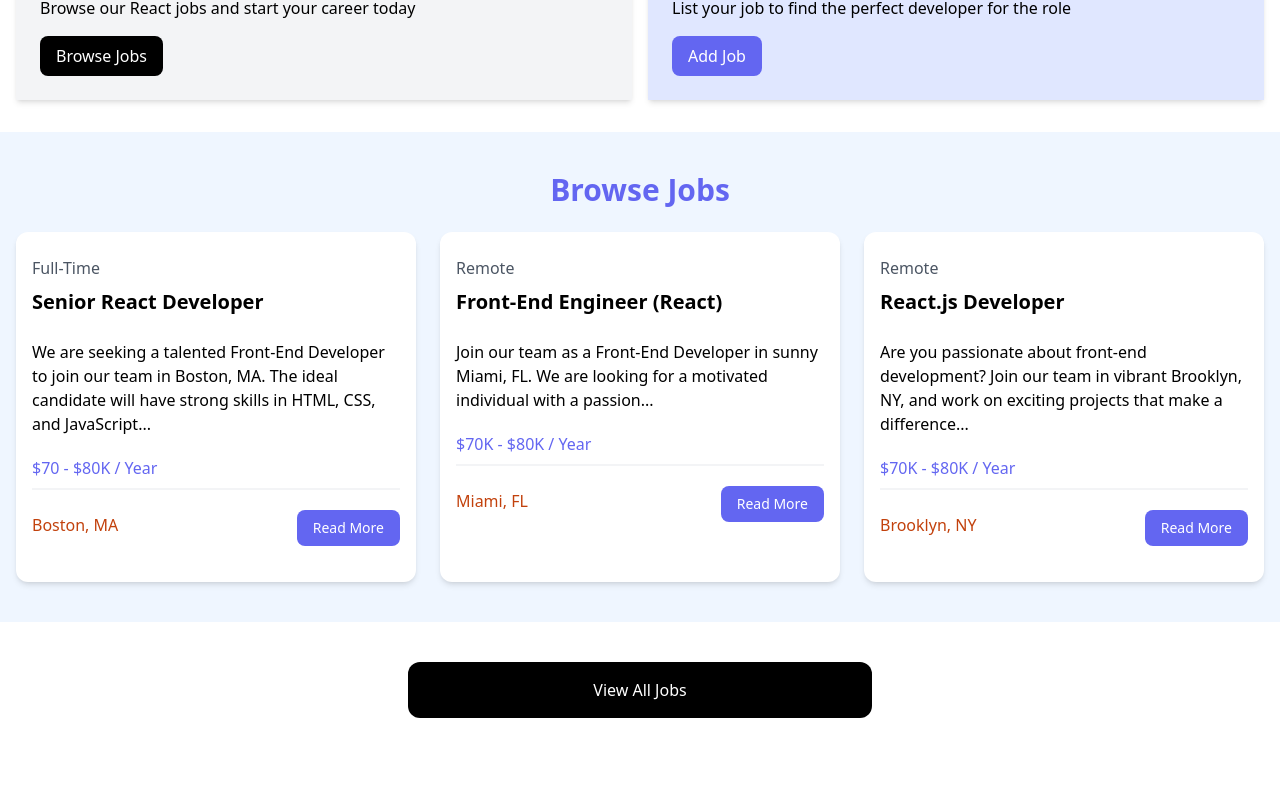
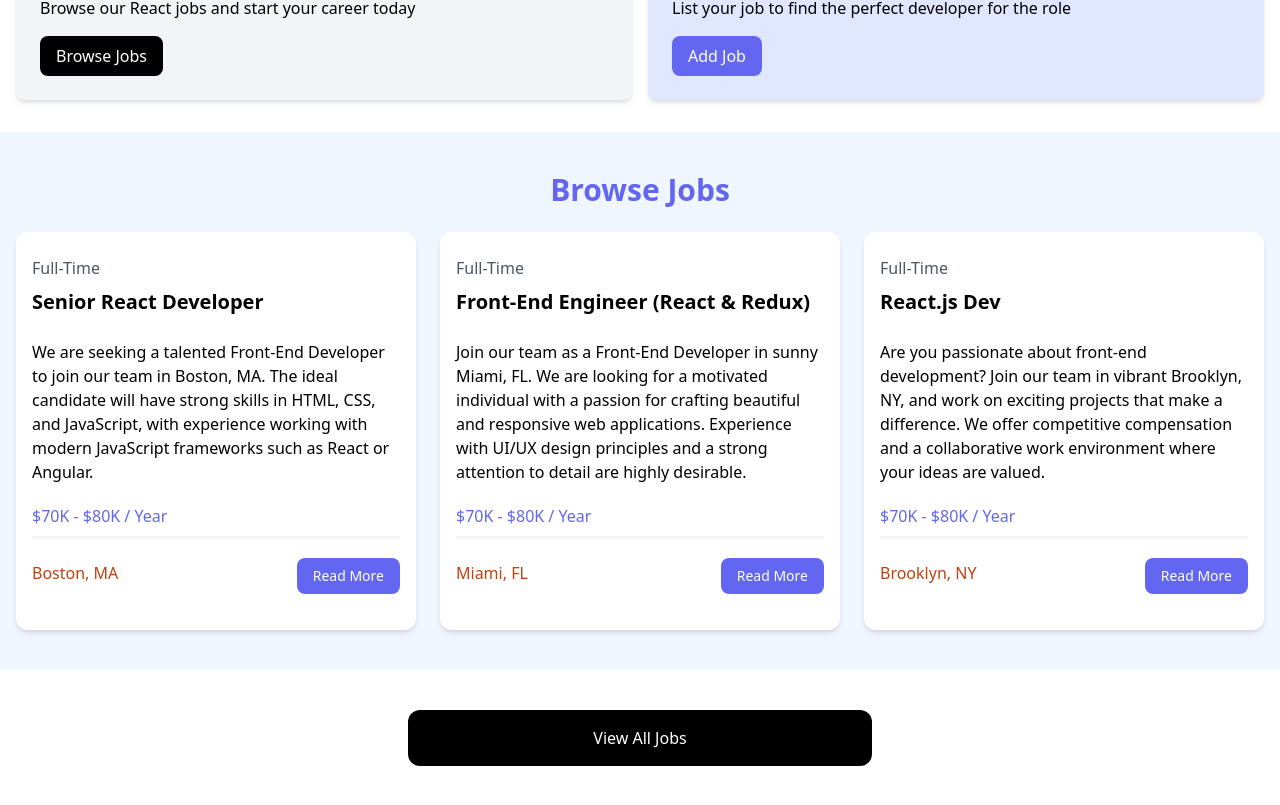
Before and after one commit to IconicAlok/react-demo, a React (Vite) app: page /jobs in a window 1280 px wide. Shown: the part 477-1282 px from the top of the page. Before the commit the page ends 1235 px from the top, so only its background shows below. Built offline with nearby package versions, Linux system fonts and the light colour scheme.

Commit message:
React development

```diff
--- a/src/App.jsx
+++ b/src/App.jsx
@@ -1,130 +1,17 @@
 import Navbar from "./component/Navbar";
 import Hero from "./component/Hero";
 import HomeCards from "./component/HomeCards";
+import JobsListings from "./component/JobsListings";
+import ViewAllJobs from "./component/ViewAllJobs";
 function App() {
   return (
-    <div>
+    <>
       <Navbar />
       <Hero />
       <HomeCards />
-
-      {/* <!-- Browse Jobs --> */}
-      <section className="bg-blue-50 px-4 py-10">
-        <div className="container-xl lg:container m-auto">
-          <h2 className="text-3xl font-bold text-indigo-500 mb-6 text-center">
-            Browse Jobs
-          </h2>
-          <div className="grid grid-cols-1 md:grid-cols-3 gap-6">
-            {/* <!-- Job Listing 1 --> */}
-            <div className="bg-white rounded-xl shadow-md relative">
-              <div className="p-4">
-                <div className="mb-6">
-                  <div className="text-gray-600 my-2">Full-Time</div>
-                  <h3 className="text-xl font-bold">Senior React Developer</h3>
-                </div>
-
-                <div className="mb-5">
-                  We are seeking a talented Front-End Developer to join our team
-                  in Boston, MA. The ideal candidate will have strong skills in
-                  HTML, CSS, and JavaScript...
-                </div>
-
-                <h3 className="text-indigo-500 mb-2">$70 - $80K / Year</h3>
-
-                <div className="border border-gray-100 mb-5"></div>
-
-                <div className="flex flex-col lg:flex-row justify-between mb-4">
-                  <div className="text-orange-700 mb-3">
-                    <i className="fa-solid fa-location-dot text-lg"></i>
-                    Boston, MA
-                  </div>
-                  <a
-                    href="job.html"
-                    className="h-[36px] bg-indigo-500 hover:bg-indigo-600 text-white px-4 py-2 rounded-lg text-center text-sm"
-                  >
-                    Read More
-                  </a>
-                </div>
-              </div>
-            </div>
-            {/* <!-- Job Listing 2 --> */}
-            <div className="bg-white rounded-xl shadow-md relative">
-              <div className="p-4">
-                <div className="mb-6">
-                  <div className="text-gray-600 my-2">Remote</div>
-                  <h3 className="text-xl font-bold">
-                    Front-End Engineer (React)
-                  </h3>
-                </div>
-
-                <div className="mb-5">
-                  Join our team as a Front-End Developer in sunny Miami, FL. We
-                  are looking for a motivated individual with a passion...
-                </div>
-
-                <h3 className="text-indigo-500 mb-2">$70K - $80K / Year</h3>
-
-                <div className="border border-gray-100 mb-5"></div>
-
-                <div className="flex flex-col lg:flex-row justify-between mb-4">
-                  <div className="text-orange-700 mb-3">
-                    <i className="fa-solid fa-location-dot text-lg"></i>
-                    Miami, FL
-                  </div>
-                  <a
-                    href="job.html"
-                    className="h-[36px] bg-indigo-500 hover:bg-indigo-600 text-white px-4 py-2 rounded-lg text-center text-sm"
-                  >
-                    Read More
-                  </a>
-                </div>
-              </div>
-            </div>
-            {/* <!-- Job Listing 3 --> */}
-            <div className="bg-white rounded-xl shadow-md relative">
-              <div className="p-4">
-                <div className="mb-6">
-                  <div className="text-gray-600 my-2">Remote</div>
-                  <h3 className="text-xl font-bold">React.js Developer</h3>
-                </div>
-
-                <div className="mb-5">
-                  Are you passionate about front-end development? Join our team
-                  in vibrant Brooklyn, NY, and work on exciting projects that
-                  make a difference...
-                </div>
-
-                <h3 className="text-indigo-500 mb-2">$70K - $80K / Year</h3>
-
-                <div className="border border-gray-100 mb-5"></div>
-
-                <div className="flex flex-col lg:flex-row justify-between mb-4">
-                  <div className="text-orange-700 mb-3">
-                    <i className="fa-solid fa-location-dot text-lg"></i>
-                    Brooklyn, NY
-                  </div>
-                  <a
-                    href="job.html"
-                    className="h-[36px] bg-indigo-500 hover:bg-indigo-600 text-white px-4 py-2 rounded-lg text-center text-sm"
-                  >
-                    Read More
-                  </a>
-                </div>
-              </div>
-            </div>
-          </div>
-        </div>
-      </section>
-
-      <section className="m-auto max-w-lg my-10 px-6">
-        <a
-          href="jobs.html"
-          className="block bg-black text-white text-center py-4 px-6 rounded-xl hover:bg-gray-700"
-        >
-          View All Jobs
-        </a>
-      </section>
-    </div>
+      <JobsListings />
+      <ViewAllJobs />
+    </>
   );
 }
 
--- a/src/component/Card.jsx
+++ b/src/component/Card.jsx
@@ -1,5 +1,5 @@
 const Card = ({ children, bg = "bg-gray-100" }) => {
-  return <div className={`${bg} p-6 rounded-log shadow-md`}>{children}</div>;
+  return <div className={`${bg} p-6 rounded-lg shadow-md`}>{children}</div>;
 };
 
 export default Card;
--- /dev/null
+++ b/src/component/JobListing.jsx
@@ -0,0 +1,33 @@
+const JobListing = ({ job }) => {
+  return (
+    <div className="bg-white rounded-xl shadow-md relative">
+      <div className="p-4">
+        <div className="mb-6">
+          <div className="text-gray-600 my-2">{job.type}</div>
+          <h3 className="text-xl font-bold">{job.title}</h3>
+        </div>
+
+        <div className="mb-5">{job.description}</div>
+
+        <h3 className="text-indigo-500 mb-2">{job.salary} / Year</h3>
+
+        <div className="border border-gray-100 mb-5"></div>
+
+        <div className="flex flex-col lg:flex-row justify-between mb-4">
+          <div className="text-orange-700 mb-3">
+            <i className="fa-solid fa-location-dot text-lg"></i>
+            {job.location}
+          </div>
+          <a
+            href={`/job/${job.id}`}
+            className="h-[36px] bg-indigo-500 hover:bg-indigo-600 text-white px-4 py-2 rounded-lg text-center text-sm"
+          >
+            Read More
+          </a>
+        </div>
+      </div>
+    </div>
+  );
+};
+
+export default JobListing;
--- /dev/null
+++ b/src/component/JobsListings.jsx
@@ -0,0 +1,24 @@
+import jobs from "../jobs.json";
+import JobListing from "./JobListing";
+
+const JobsListings = () => {
+  const recentJobs = jobs.slice(0, 3);
+  return (
+    <div>
+      <section className="bg-blue-50 px-4 py-10">
+        <div className="container-xl lg:container m-auto">
+          <h2 className="text-3xl font-bold text-indigo-500 mb-6 text-center">
+            Browse Jobs
+          </h2>
+          <div className="grid grid-cols-1 md:grid-cols-3 gap-6">
+            {recentJobs.map((job) => (
+              <JobListing key={job.id} job={job} />
+            ))}
+          </div>
+        </div>
+      </section>
+    </div>
+  );
+};
+
+export default JobsListings;
--- /dev/null
+++ b/src/component/ViewAllJobs.jsx
@@ -0,0 +1,14 @@
+const ViewAllJobs = () => {
+  return (
+    <section className="m-auto max-w-lg my-10 px-6">
+      <a
+        href="/jobs"
+        className="block bg-black text-white text-center py-4 px-6 rounded-xl hover:bg-gray-700"
+      >
+        View All Jobs
+      </a>
+    </section>
+  );
+};
+
+export default ViewAllJobs;
--- a/src/jobs.json
+++ b/src/jobs.json
@@ -1,5 +1,4 @@
-{
-  "jobs": [
+[
   {
     "id": "1",
     "title": "Senior React Developer",
@@ -85,4 +84,3 @@
     }
   }
 ]
-}
```
Lines whose indentation alone changed are shown as unchanged.
